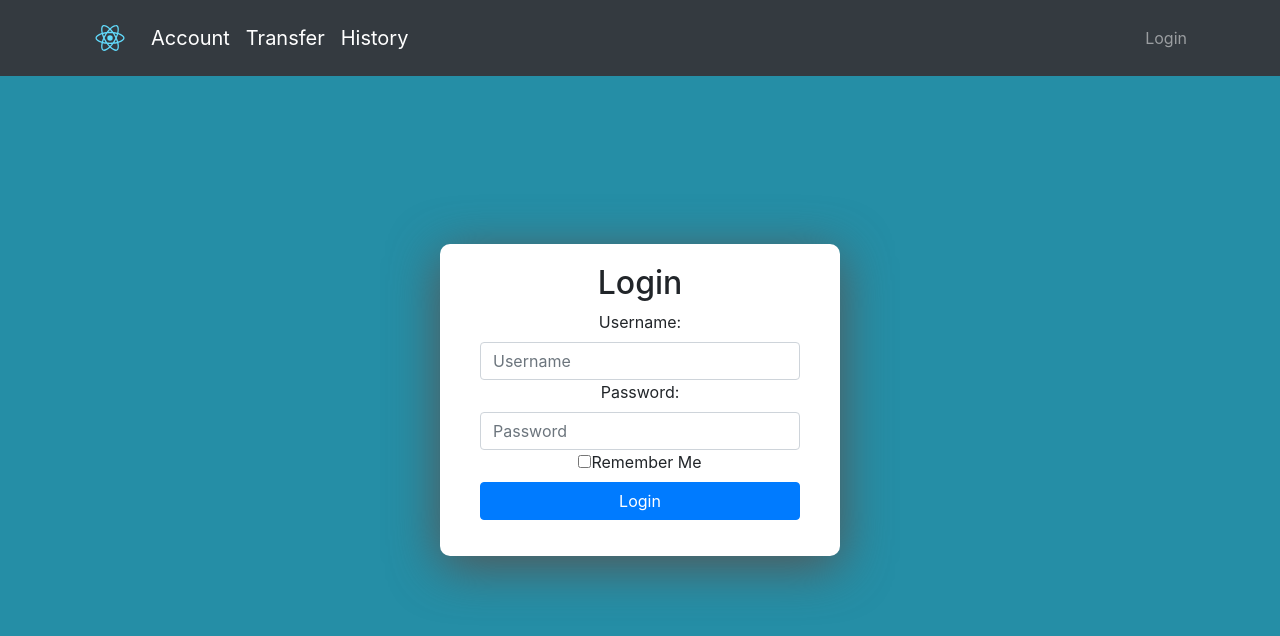
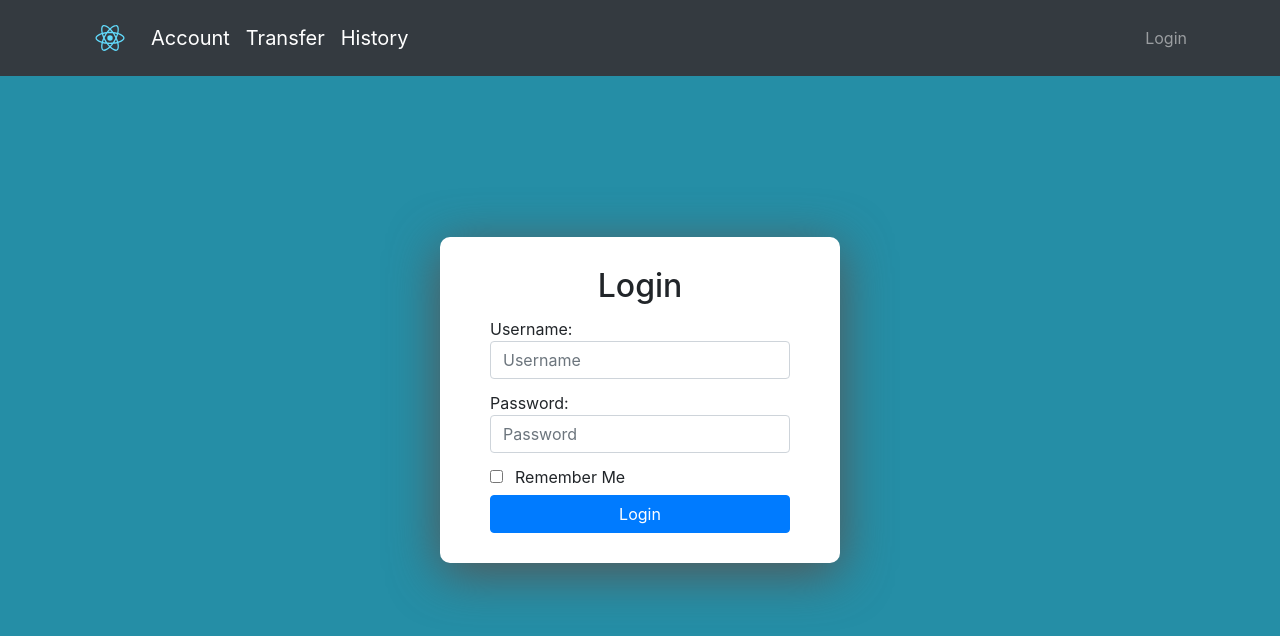
Before and after one commit to gabrielwzh/SEED2021_TT2_7, a React (Create React App) app: page /login in a window 1280 px wide. Shown: the top 636 px of the page. Built offline with nearby package versions, Linux system fonts and the light colour scheme.

Commit message:
Update Login.css

```diff
--- a/src/components/Login.css
+++ b/src/components/Login.css
@@ -5,3 +5,17 @@
 .fa-times {
     color: #F66F52;
 }
+
+.form-group {
+    margin: 10px 10px
+}
+
+label {
+    display:block;
+    text-align:left;
+    margin: 12px 0 0 0}
+
+
+.checkbox {
+    text-align:left;
+    margin: 0 12px  12px 0 }
```
